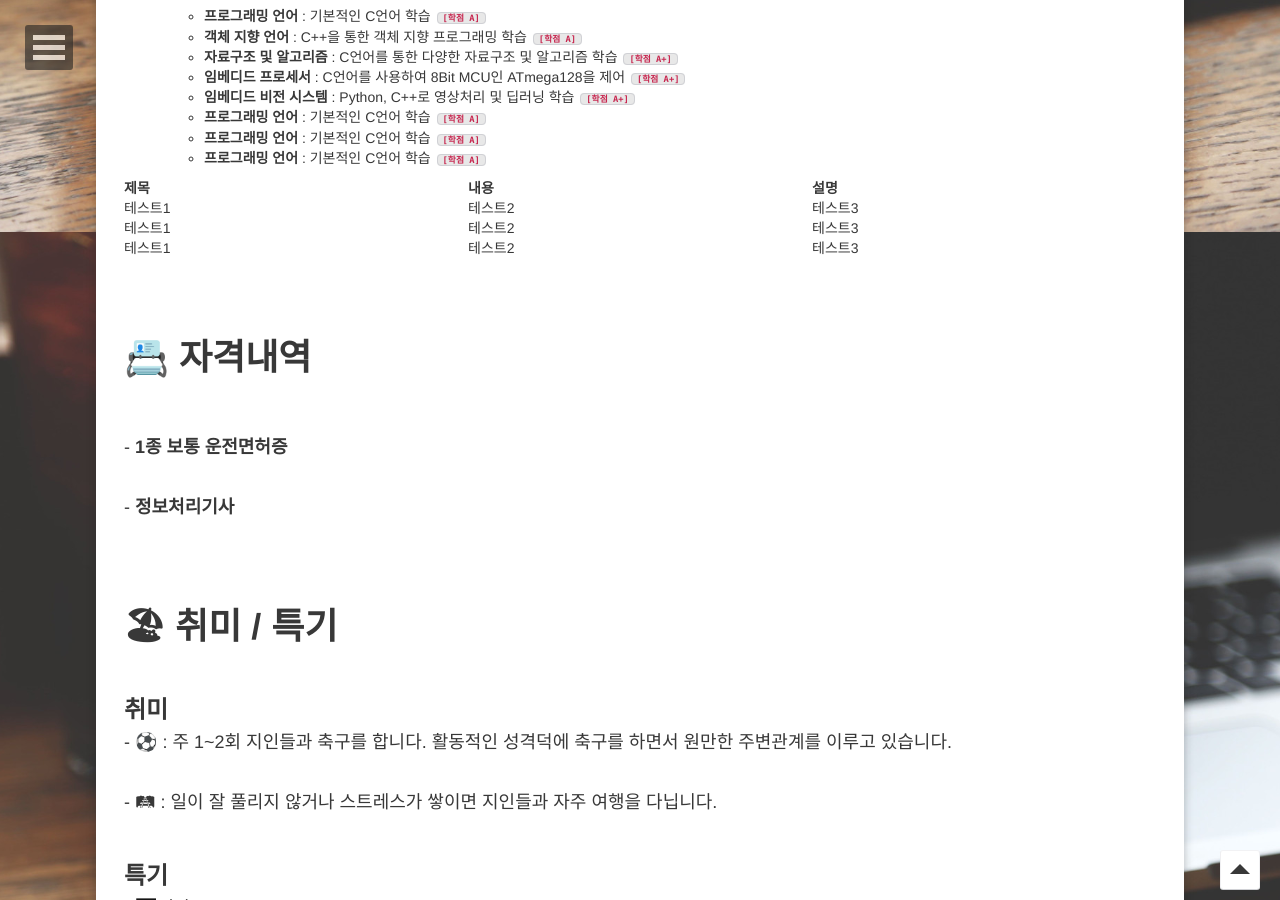
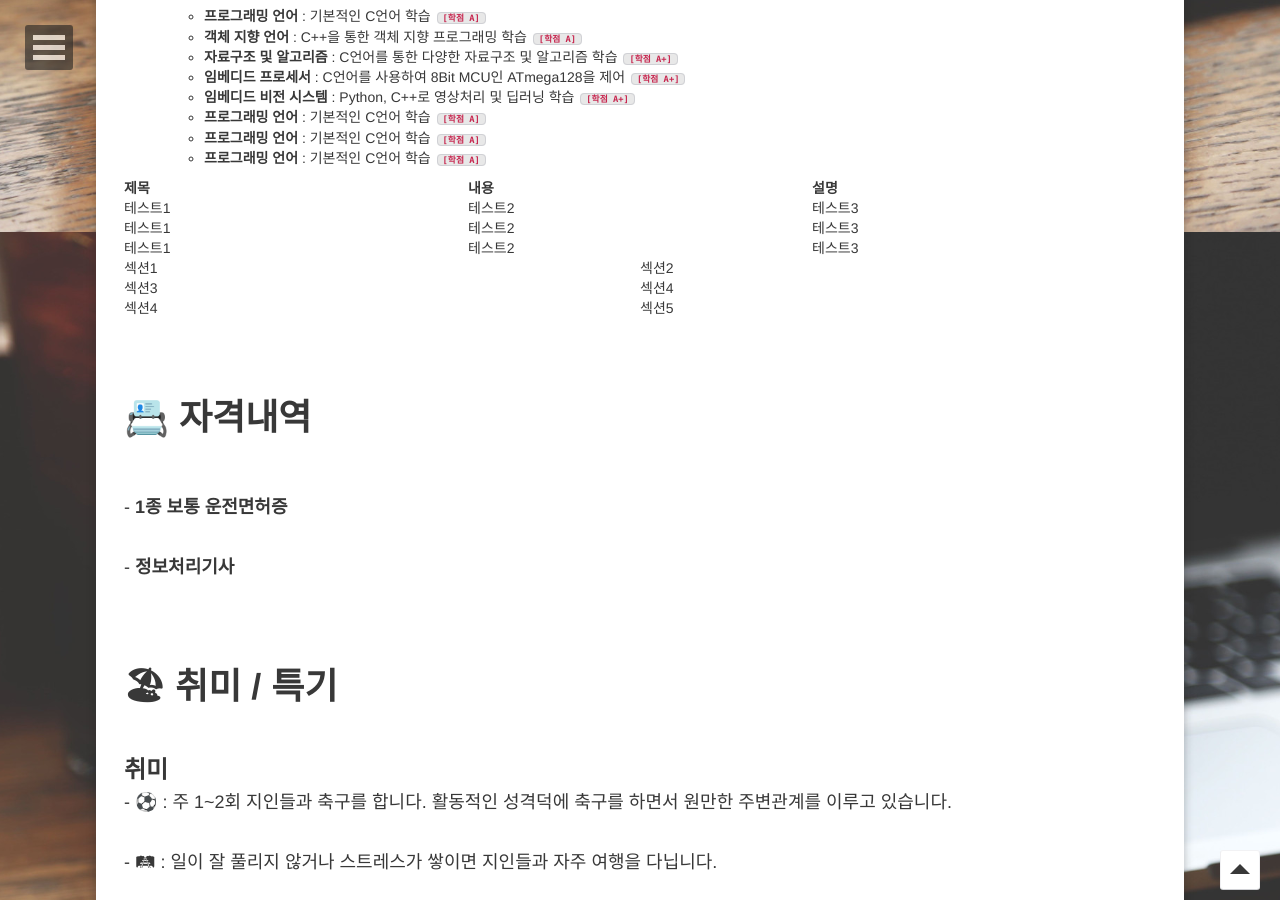
Before and after one commit to sangwoo24/sangwoo24.github.io, a Jekyll site: the page built from about/index.md, in a window 1280 px wide and 900 px high, scrolled down 1568 px. Built offline with Jekyll 4.4.1, drawn with Linux system fonts in a browser that asks for light colours.

Commit message:
Update index.md

```diff
--- a/about/index.md
+++ b/about/index.md
@@ -122,6 +122,22 @@ comments: false
 |테스트1|테스트2|테스트3|
 |테스트1|테스트2|테스트3|
 
+<table>
+	<tr>
+		<td>섹션1</td>
+		<td>섹션2</td>
+	</tr>
+	<tr>
+		<td>섹션3</td>
+		<td>섹션4</td>
+	</tr>
+	<tr>
+		<td>섹션4</td>
+		<td>섹션5</td>
+	</tr>
+</table>
+
+
 
 <br><br><br>
 
```
